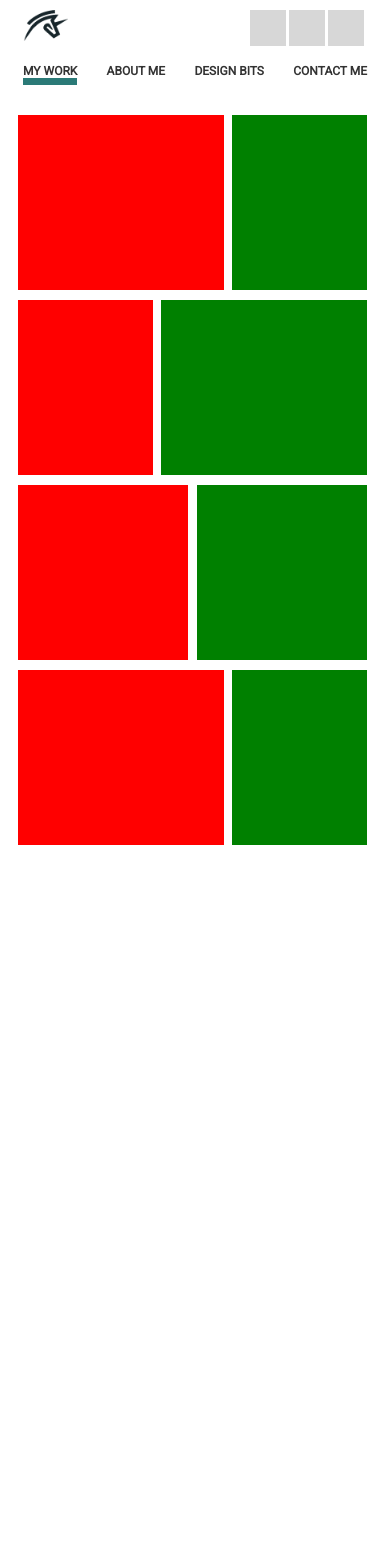
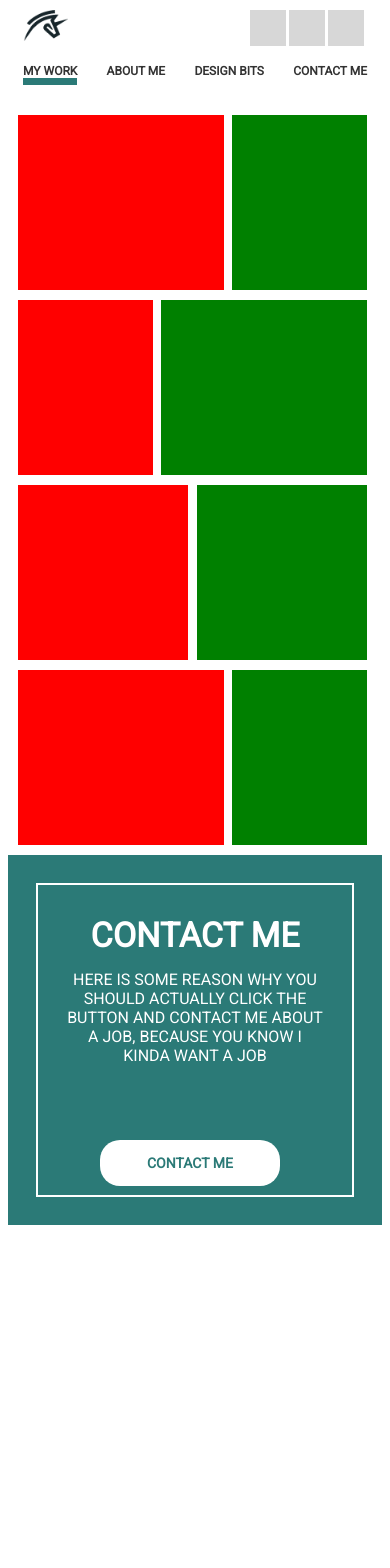
Before and after one commit to Grahamcr/portfolio, an Angular app in the folder portolio/: page / in a window 390 px wide. Shown: the top 1568 px of the page. After the commit the page ends 1245 px from the top, so only its background shows below. Built offline with nearby package versions, Linux system fonts and the light colour scheme.

Commit message:
moving the contact me block

```diff
--- a/portolio/src/app/contactblock/contactblock.component.less
+++ b/portolio/src/app/contactblock/contactblock.component.less
@@ -51,4 +51,7 @@
     @media screen and (max-width: 999px) {
         top:1000px;
     }
+    @media screen and (max-width: 660px) {
+        top:0px;
+    }
 }
```
